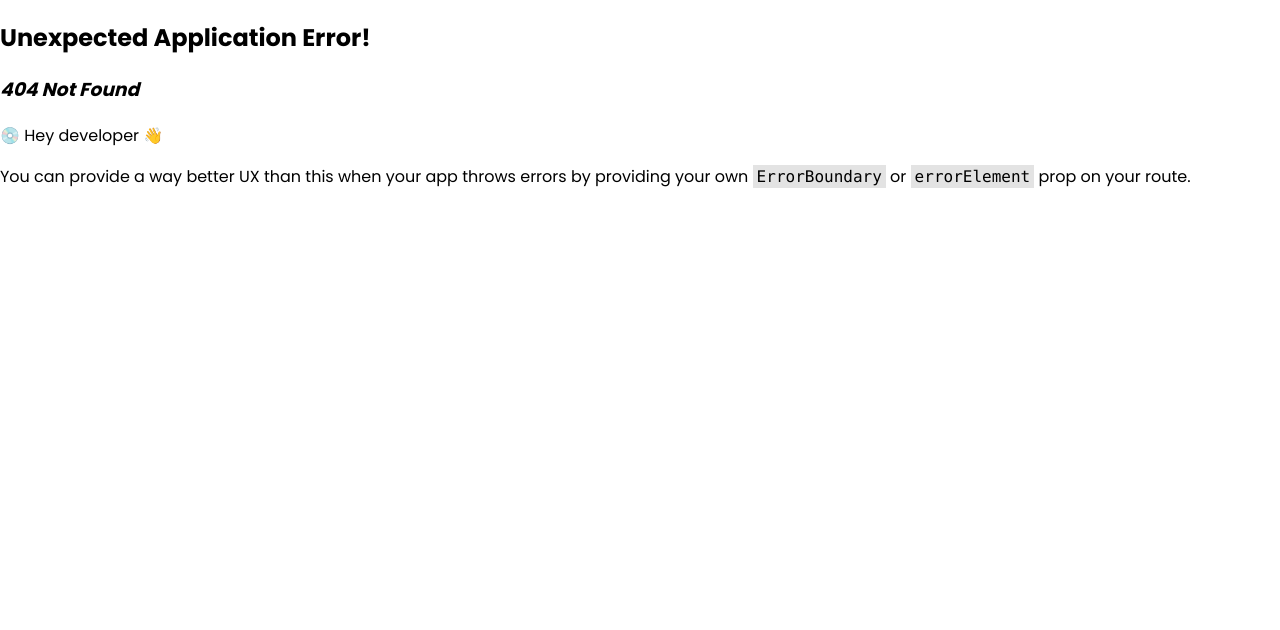
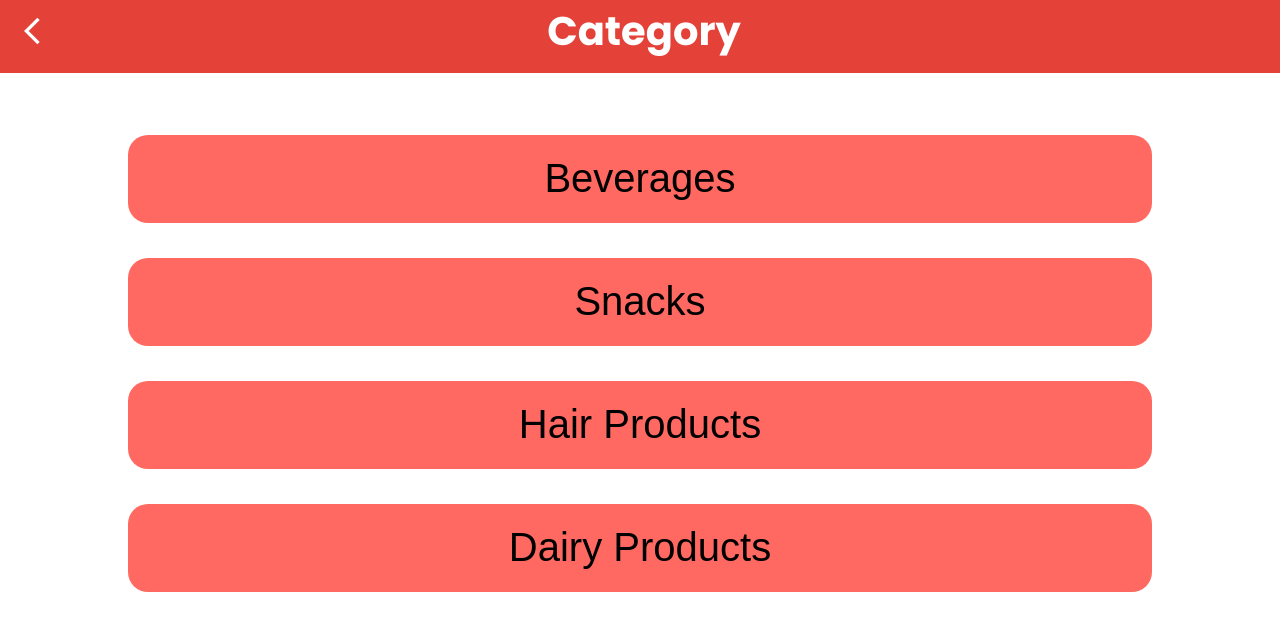
Before and after one commit to rimuelcanada14/sia-arshopperv2, a React (Create React App) app: page /category in a window 1280 px wide. Before the commit this address had no page. Shown: the top 630 px of the page. Built offline with nearby package versions, Linux system fonts and the light colour scheme; no server answers.

Commit message:
added category page for react

```diff
--- a/src/App.js
+++ b/src/App.js
@@ -9,13 +9,14 @@ import {
 
 import Login from './Login/Login';
 import Signup from './Signup/Signup';
-
+import Category from './Category/Categories';
 
 const router =createBrowserRouter(
   createRoutesFromElements(
     <Route path = "/"  >
       <Route index element={<Login />}></Route>
       <Route path = "signup" element={<Signup />}></Route>
+      <Route path = "category" element={<Category />}></Route>
     </Route>
   )
 )
--- /dev/null
+++ b/src/Category/Categories.css
@@ -0,0 +1,56 @@
+.category-header-text {
+    position: relative;
+    text-align: center;
+    font-size: 40px;
+    margin-left: auto;
+    margin-right: auto;
+    margin-top: 0px;
+    padding-bottom: 12px;
+}
+.category-header {
+    position: sticky;
+    padding-top: 1px;
+    padding-bottom: 0px;
+    background: #E44138;
+    text-align: center;
+    color: white;
+    z-index: 1;
+    width: 100%;
+    height: 100%;
+}
+
+.categoryButtons {
+    width:80%;
+    display: flex;
+    justify-content: center;
+    margin-left: auto;
+    margin-right: auto;
+    font-size: 40px;
+    border-radius: 20px;
+    background-color: #FF6961;
+    height: 2.2em;
+    text-align: center;
+    margin-top: 10px;
+}
+
+button {
+    text-decoration: none;
+    border: none;
+    display: flex;
+    align-items: center;
+    justify-content: center;
+
+}
+
+a {
+    text-decoration: none;
+}
+
+.cetegory-back-button {
+    width: 1.6em;
+    height: .8em;
+    float: left;
+    margin-top: 13.9px;
+    margin-bottom: auto;
+    margin-right: -1.4em;
+}
--- /dev/null
+++ b/src/Category/Categories.js
@@ -0,0 +1,51 @@
+import React from 'react';
+import { useState, useEffect } from 'react';
+import axios from 'axios';
+import {Link, Outlet,} from 'react-router-dom';
+import './Categories.css';
+import { MdOutlineArrowBackIosNew } from "react-icons/md";
+
+
+function Category() {
+    const [setMessage] = useState('');
+
+    useEffect(() => {
+      axios.get('http://localhost:8000/api/hello-world/')
+        .then(response => {
+          setMessage(response.data.message);
+        })
+        .catch(error => {
+          console.log(error);
+        });
+    }, []);
+
+
+      const categoryButtons = [
+        {label: 'Beverages', to: '/beverages'},
+        {label: 'Snacks', to: '/snacks'},
+        {label: 'Hair Products', to: 'hairproduct'},
+        {label: 'Dairy Products', to: 'dairyproduct'},
+      ];
+
+    return (
+      <div>
+        <div className="category-header">
+          <span>
+
+            <h1 className="category-header-text"><MdOutlineArrowBackIosNew  className="cetegory-back-button"/>Category</h1>
+          </span>
+        </div>
+
+        <div>
+          {categoryButtons.map((button, index) => (
+            <Link key={index} to={button.to}>
+              <br></br>
+              <button className="categoryButtons">{button.label}</button>
+            </Link>
+          ))}
+        </div>
+      </div>
+    );
+  }
+
+export default Category;
--- /dev/null
+++ b/src/Category/category.js
@@ -0,0 +1 @@
+import React from 'react';
```
Also changed, not shown: 1 other file (tests, documents, lock files or other folders).
